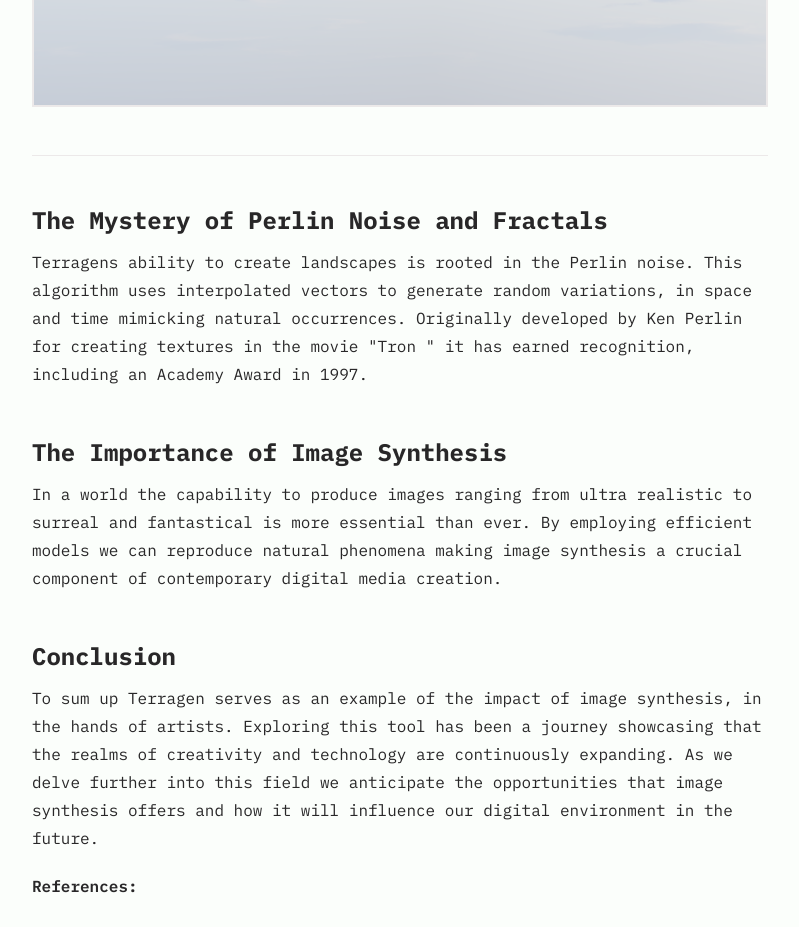
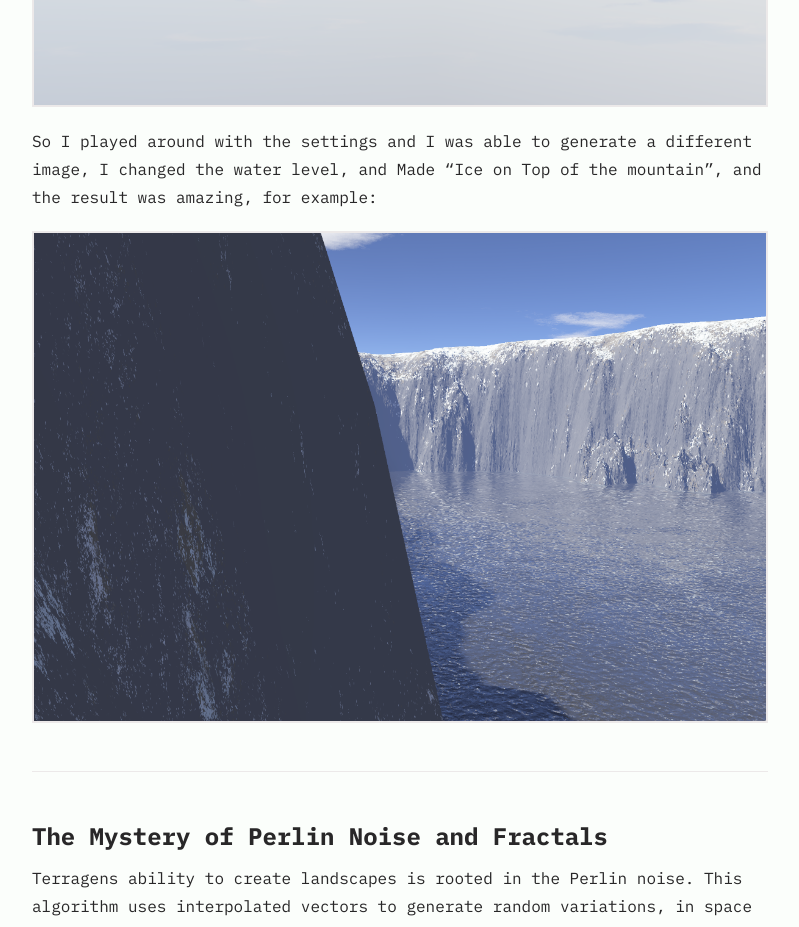
Before and after one commit to MHMDHIDR/mohammedhaydar.com, an Astro site: page /posts/exploring-the-art-of-image-synthesis-unleashing-terragen in a window 1280 px wide. Shown: the part 6800-7727 px from the top of the page, without its empty margins (240-1039 px from the left). Built offline with nearby package versions, Linux system fonts and the light colour scheme; Astro itself is replaced by a stand-in of ours; some packages are replaced by stand-ins of ours.

Commit message:
Add new rendered image with changed water level in blog post about Terragen software and image synthesis

```diff
--- a/src/content/blog/exploring-the-art-of-image-synthesis-unleashing-terragen/index.md
+++ b/src/content/blog/exploring-the-art-of-image-synthesis-unleashing-terragen/index.md
@@ -78,6 +78,10 @@
 
 ![A rendered Image with the Water Level](9.png)
 
+So I played around with the settings and I was able to generate a different image, I changed the water level, and Made "Ice on Top of the mountain", and the result was amazing, for example:
+
+![A rendered Image with the Water Level](10.png)
+
 ---
 
 ## The Mystery of Perlin Noise and Fractals
```
Also changed, not shown: src/content/blog/exploring-the-art-of-image-synthesis-unleashing-terragen/10.png (added).
